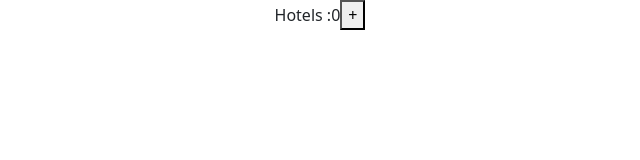
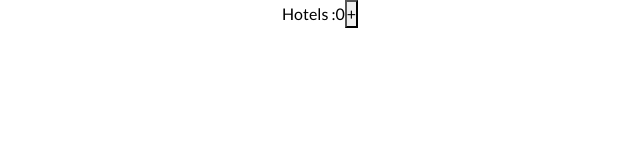
Before and after one commit to Yothu/reservify-front-end, a React (Create React App) app: page / in a window 1280 px wide. Shown: the top 160 px of the page, without its empty margins (320-960 px from the left). Built offline with nearby package versions, Linux system fonts and the light colour scheme.

Commit message:
Add Gereral Css Style

```diff
--- a/src/index.css
+++ b/src/index.css
@@ -1,3 +1,27 @@
+@import url(https://fonts.googleapis.com/css?family=Lato:100,100italic,300,300italic,regular,italic,700,700italic,900,900italic);
+
+* {
+  margin: 0;
+  padding: 0;
+  box-sizing: border-box;
+}
+
+:root {
+  --green: #98be0f;
+  --yellow: #fbbc05;
+
+  --gray-light: #a4a4a4;
+  --gray-dark: #959595;
+
+  --white: #ffffff;
+  --black: #000000;
+}
+
+::selection {
+  background-color: var(--green);
+}
+
 body {
-  margin: 0;
+  color: var(--black);
+  font-family: 'Lato', sans-serif;
 }
```
